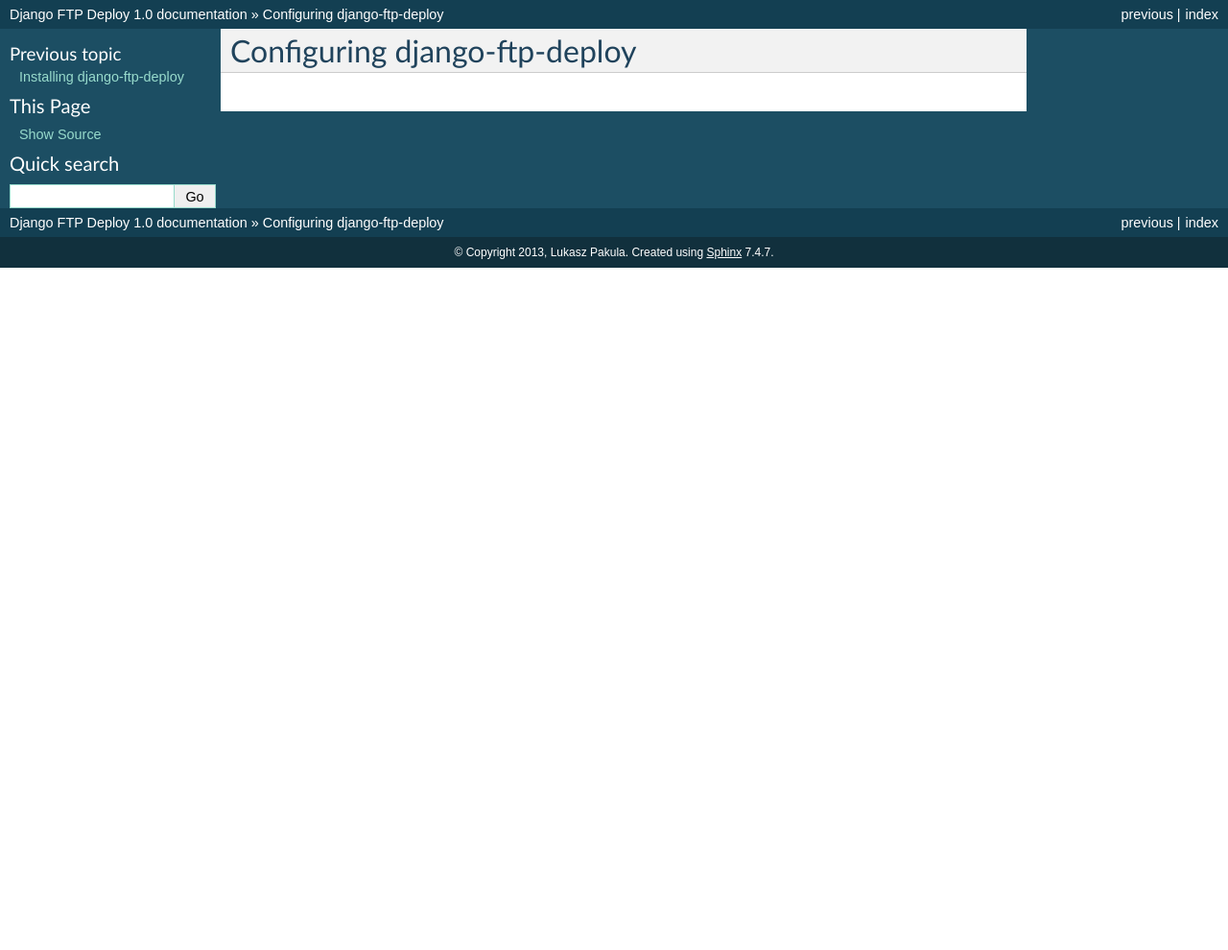
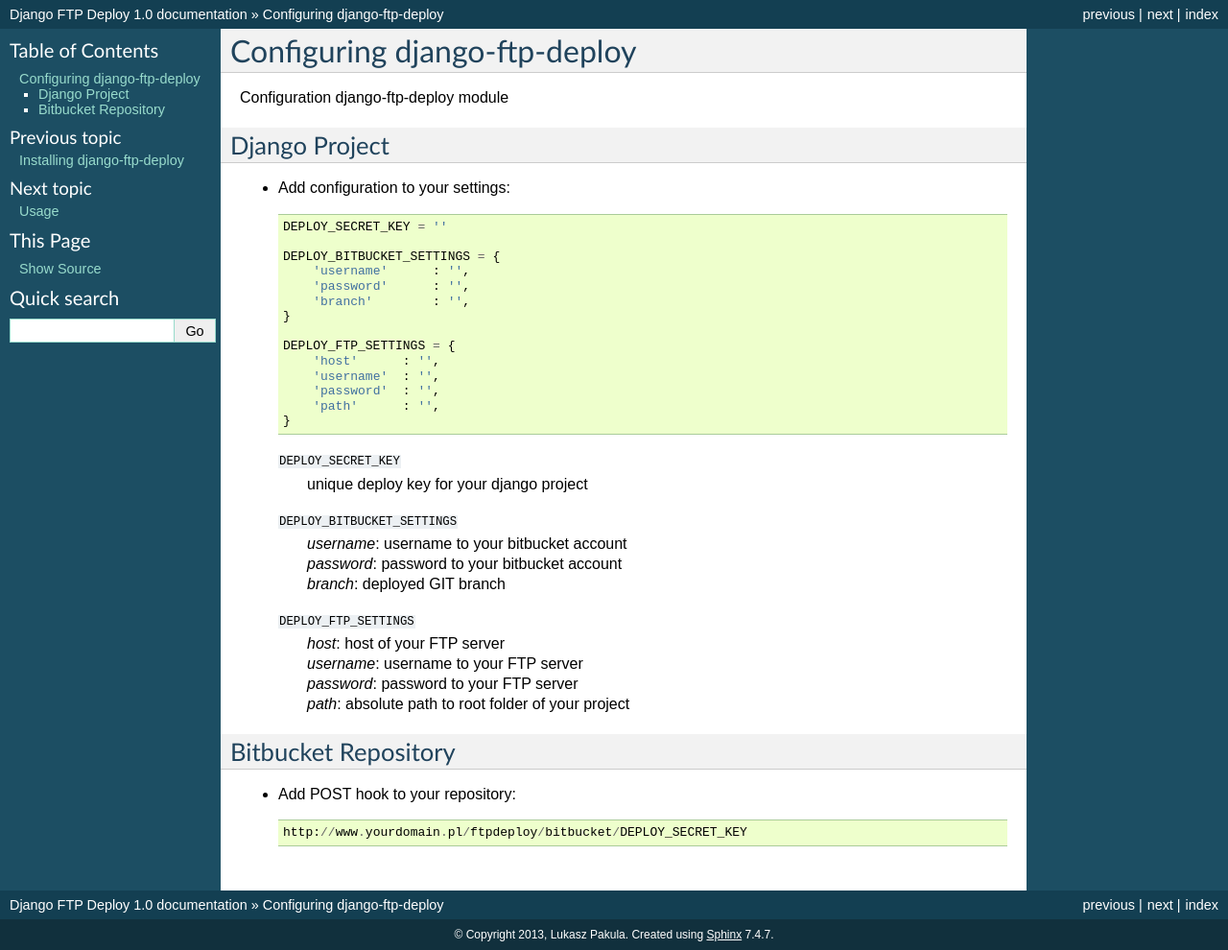
Before and after one commit to eabg/django-ftp-deploy, a Sphinx documentation site: the page built from docs/configuration.rst, in a window 1280 px wide. Shown: the whole page at 96% size. Built offline with Sphinx 7.4.7, drawn with Linux system fonts in a browser that asks for light colours; before the commit the page ends 900 px from its top, so only the background shows below that.

Commit message:
documentation development

```diff
--- a/docs/configuration.rst
+++ b/docs/configuration.rst
@@ -1,2 +1,49 @@
 Configuring django-ftp-deploy
 =============================
+
+Configuration django-ftp-deploy module
+
+Django Project
+--------------
+
+* Add configuration to your settings::
+
+    DEPLOY_SECRET_KEY = ''
+
+    DEPLOY_BITBUCKET_SETTINGS = {
+        'username'      : '',
+        'password'      : '',
+        'branch'        : '',
+    }
+
+    DEPLOY_FTP_SETTINGS = {
+        'host'      : '',
+        'username'  : '',
+        'password'  : '',
+        'path'      : '',
+    }
+
+
+  ``DEPLOY_SECRET_KEY``
+        unique deploy key for your django project
+
+
+  ``DEPLOY_BITBUCKET_SETTINGS``
+        | *username*: username to your bitbucket account
+        | *password*: password to your bitbucket account
+        | *branch*: deployed GIT branch
+
+
+  ``DEPLOY_FTP_SETTINGS``
+        | *host*: host of your FTP server
+        | *username*: username to your FTP server
+        | *password*: password to your FTP server
+        | *path*: absolute path to root folder of your project
+
+
+Bitbucket Repository
+--------------------
+
+* Add POST hook to your repository::
+
+    http://www.yourdomain.pl/ftpdeploy/bitbucket/DEPLOY_SECRET_KEY
--- a/docs/index.rst
+++ b/docs/index.rst
@@ -23,6 +23,7 @@
 
    installation
    configuration
+   usage
 
 Indices and tables
 ==================
--- /dev/null
+++ b/docs/usage.rst
@@ -0,0 +1,2 @@
+Usage
+=====
```
Also changed, not shown: other parts of docs/index.rst (+2 -2 lines), docs/installation.rst (+23 -2 lines).
